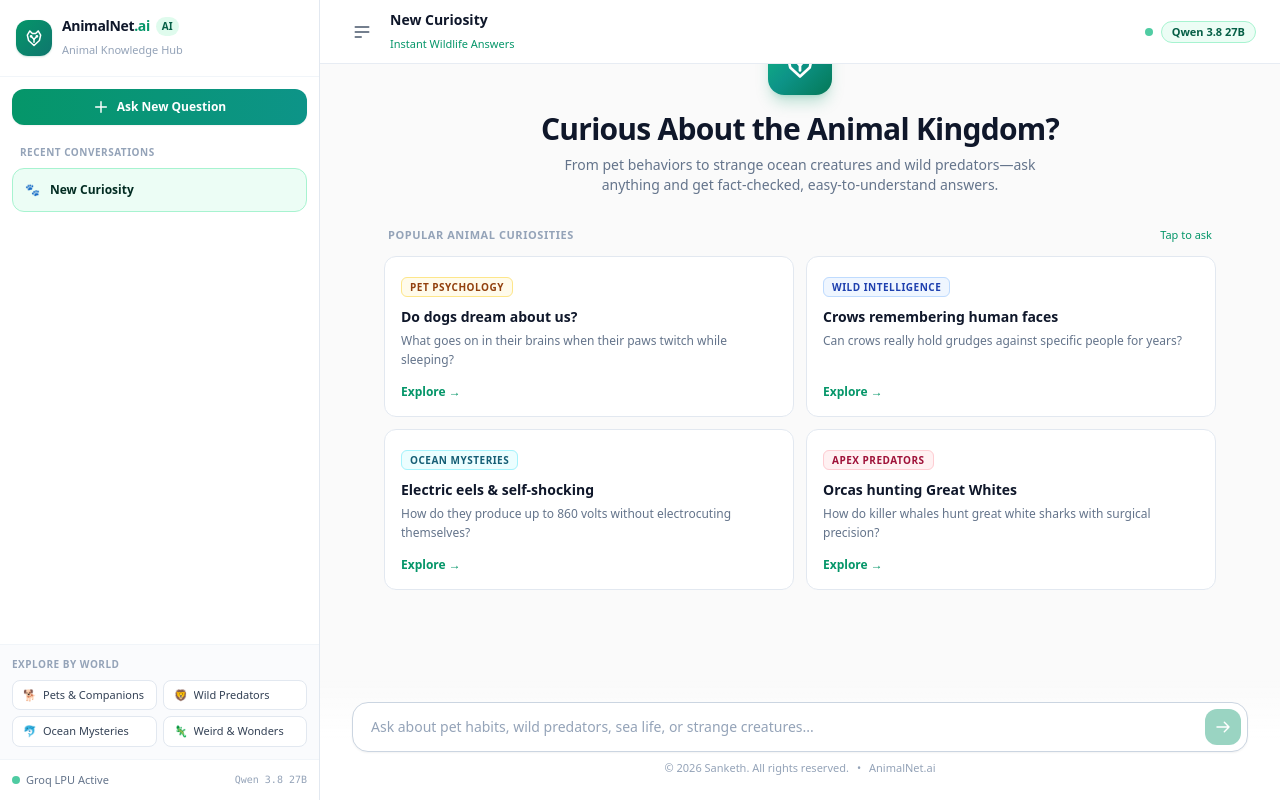
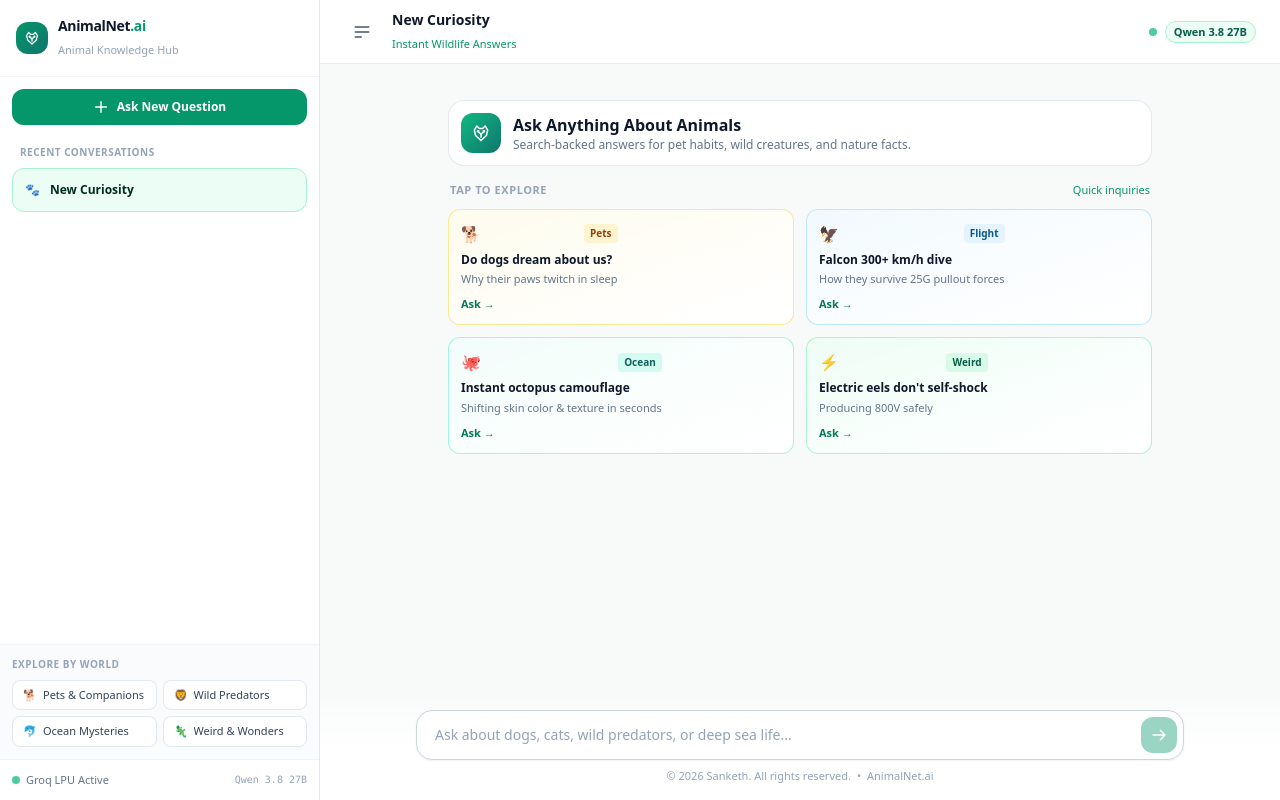
Before and after one commit to sanhegde-hash/animalnet, a React (Vite) app: page / in a window 1280 px wide. Built offline with nearby package versions, Linux system fonts and the light colour scheme; the HTML template or start-up script is replaced by a standard one.

Commit message:
more rel

```diff
--- a/src/App.jsx
+++ b/src/App.jsx
@@ -1,6 +1,6 @@
 import React, { useState, useEffect, useRef } from "react";
 
-// Minimalist outline animal logo (Lion & Wolf geometric fusion)
+// Sleek geometric animal badge logo
 function AnimalLogo({ className = "w-5 h-5 text-white" }) {
   return (
     <svg
@@ -12,7 +12,6 @@ function AnimalLogo({ className = "w-5 h-5 text-white" }) {
       strokeLinejoin="round"
       className={className}
     >
-      {/* Sleek geometric animal face & ears outline */}
       <path d="M4 8.5L7 3.5L10 6.5H14L17 3.5L20 8.5L18.5 15L12 21L5.5 15L4 8.5Z" />
       <path d="M9 10.5L12 13.5L15 10.5" />
       <path d="M12 13.5V17" />
@@ -22,7 +21,7 @@ function AnimalLogo({ className = "w-5 h-5 text-white" }) {
   );
 }
 
-// Markdown Formatter: renders **bold** text, bullet points, and paragraphs cleanly
+// Clean markdown parser for bolding and bullet points
 function FormattedMessage({ text }) {
   if (!text) return null;
 
@@ -89,34 +88,43 @@ function FormattedMessage({ text }) {
   return <div className="space-y-0.5">{formattedElements}</div>;
 }
 
-const STARTER_PROMPTS = [
+// 4 Relatable, Clickable Starter Cards
+const QUICK_PROMPTS = [
   {
-    category: "Pet Psychology",
-    badgeColor: "bg-amber-50 text-amber-800 border-amber-200",
+    icon: "🐕",
+    tag: "Pets",
     title: "Do dogs dream about us?",
-    desc: "What goes on in their brains when their paws twitch while sleeping?",
-    query: "Do dogs dream about their human owners when they sleep and twitch?"
+    desc: "Why their paws twitch in sleep",
+    theme: "border-amber-200/90 bg-gradient-to-br from-amber-50/80 to-white hover:border-amber-400",
+    pill: "bg-amber-100/80 text-amber-800",
+    query: "Do dogs dream about their owners when they sleep and twitch?"
   },
   {
-    category: "Wild Intelligence",
-    badgeColor: "bg-blue-50 text-blue-800 border-blue-200",
-    title: "Crows remembering human faces",
-    desc: "Can crows really hold grudges against specific people for years?",
-    query: "How do crows recognize and remember specific human faces, and do they hold grudges?"
+    icon: "🦅",
+    tag: "Flight",
+    title: "Falcon 300+ km/h dive",
+    desc: "How they survive 25G pullout forces",
+    theme: "border-sky-200/90 bg-gradient-to-br from-sky-50/80 to-white hover:border-sky-400",
+    pill: "bg-sky-100/80 text-sky-800",
+    query: "How fast can a peregrine falcon dive and survive the extreme G-force?"
   },
   {
-    category: "Ocean Mysteries",
-    badgeColor: "bg-cyan-50 text-cyan-800 border-cyan-200",
-    title: "Electric eels & self-shocking",
-    desc: "How do they produce up to 860 volts without electrocuting themselves?",
-    query: "How do electric eels produce high voltage electricity without shocking themselves?"
+    icon: "🐙",
+    tag: "Ocean",
+    title: "Instant octopus camouflage",
+    desc: "Shifting skin color & texture in seconds",
+    theme: "border-teal-200/90 bg-gradient-to-br from-teal-50/80 to-white hover:border-teal-400",
+    pill: "bg-teal-100/80 text-teal-800",
+    query: "How do octopuses change color and texture so fast to match rocks?"
   },
   {
-    category: "Apex Predators",
-    badgeColor: "bg-rose-50 text-rose-800 border-rose-200",
-    title: "Orcas hunting Great Whites",
-    desc: "How do killer whales hunt great white sharks with surgical precision?",
-    query: "How do killer whales hunt great white sharks and why do they target the liver?"
+    icon: "⚡",
+    tag: "Weird",
+    title: "Electric eels don't self-shock",
+    desc: "Producing 800V safely",
+    theme: "border-emerald-200/90 bg-gradient-to-br from-emerald-50/80 to-white hover:border-emerald-400",
+    pill: "bg-emerald-100/80 text-emerald-800",
+    query: "How do electric eels produce up to 860 volts without electrocuting themselves?"
   }
 ];
 
@@ -130,7 +138,7 @@ const QUICK_CATEGORIES = [
 export default function App() {
   const [sessions, setSessions] = useState(() => {
     try {
-      const saved = sessionStorage.getItem("animalnet_sessions");
+      const saved = sessionStorage.getItem("animalnet_v2_sessions");
       if (saved) return JSON.parse(saved);
     } catch (e) {
       console.error(e);
@@ -164,7 +172,7 @@ export default function App() {
 
   useEffect(() => {
     try {
-      sessionStorage.setItem("animalnet_sessions", JSON.stringify(sessions));
+      sessionStorage.setItem("animalnet_v2_sessions", JSON.stringify(sessions));
     } catch (e) {
       console.error("Storage error:", e);
     }
@@ -225,7 +233,7 @@ export default function App() {
           const isFirstQuery = s.messages.length === 0;
           return {
             ...s,
-            title: isFirstQuery ? textToSend.slice(0, 26) + (textToSend.length > 26 ? "..." : "") : s.title,
+            title: isFirstQuery ? textToSend.slice(0, 24) + (textToSend.length > 24 ? "..." : "") : s.title,
             messages: [...s.messages, userMessage]
           };
         }
@@ -299,8 +307,8 @@ export default function App() {
   };
 
   return (
-    <div className="flex h-[100dvh] w-screen bg-[#F4F7F6] text-slate-800 font-sans antialiased overflow-hidden relative">
-      {/* MOBILE BACKDROP OVERLAY */}
+    <div className="flex h-[100dvh] w-screen bg-[#F8FAF9] text-slate-800 font-sans antialiased overflow-hidden relative">
+      {/* MOBILE BACKDROP */}
       {sidebarOpen && (
         <div
           onClick={() => setSidebarOpen(false)}
@@ -314,19 +322,15 @@ export default function App() {
           sidebarOpen ? "translate-x-0" : "-translate-x-full md:hidden"
         }`}
       >
-        {/* LOGO & APP TITLE */}
         <div className="p-4 border-b border-slate-100 flex items-center justify-between">
           <div className="flex items-center gap-2.5">
-            <div className="w-9 h-9 rounded-xl bg-gradient-to-br from-emerald-600 to-teal-700 flex items-center justify-center shadow-sm shadow-emerald-700/20">
-              <AnimalLogo className="w-5 h-5 text-white" />
+            <div className="w-8 h-8 rounded-xl bg-gradient-to-br from-emerald-600 to-teal-700 flex items-center justify-center shadow-sm">
+              <AnimalLogo className="w-4 h-4 text-white" />
             </div>
             <div>
               <div className="flex items-center gap-1.5">
                 <span className="font-bold text-slate-900 tracking-tight text-sm">
                   AnimalNet<span className="text-emerald-600">.ai</span>
-                </span>
-                <span className="text-[10px] font-bold px-1.5 py-0.5 rounded-full bg-emerald-100/70 text-emerald-800">
-                  AI
                 </span>
               </div>
               <span className="text-[11px] text-slate-400">Animal Knowledge Hub</span>
@@ -341,11 +345,10 @@ export default function App() {
           </button>
         </div>
 
-        {/* NEW QUESTION BUTTON */}
         <div className="p-3">
           <button
             onClick={createNewSession}
-            className="w-full flex items-center justify-center gap-2 px-3.5 py-2.5 bg-gradient-to-r from-emerald-600 to-teal-600 hover:from-emerald-700 hover:to-teal-700 active:scale-[0.98] text-white rounded-xl text-xs font-semibold shadow-sm transition-all"
+            className="w-full flex items-center justify-center gap-2 px-3.5 py-2.5 bg-emerald-600 hover:bg-emerald-700 active:scale-[0.98] text-white rounded-xl text-xs font-semibold shadow-sm transition-all"
           >
             <svg className="w-4 h-4" fill="none" stroke="currentColor" viewBox="0 0 24 24">
               <path strokeLinecap="round" strokeLinejoin="round" strokeWidth="2.2" d="M12 4v16m8-8H4" />
@@ -354,7 +357,6 @@ export default function App() {
           </button>
         </div>
 
-        {/* PAST QUESTIONS LIST */}
         <div className="flex-1 overflow-y-auto px-3 py-1 space-y-1">
           <p className="text-[10px] uppercase font-bold text-slate-400 tracking-wider px-2 py-1">
             Recent Conversations
@@ -392,7 +394,6 @@ export default function App() {
           })}
         </div>
 
-        {/* RELATABLE ANIMAL CATEGORIES */}
         <div className="p-3 border-t border-slate-100 bg-slate-50/70">
           <p className="text-[10px] uppercase font-bold text-slate-400 tracking-wider mb-2">
             Explore By World
@@ -411,7 +412,6 @@ export default function App() {
           </div>
         </div>
 
-        {/* FOOTER BADGE */}
         <div className="p-3 border-t border-slate-100 bg-white">
           <div className="flex items-center justify-between text-[11px] text-slate-500">
             <span className="flex items-center gap-1.5 font-medium">
@@ -423,15 +423,15 @@ export default function App() {
         </div>
       </aside>
 
-      {/* MAIN CHAT CANVAS */}
-      <div className="flex-1 flex flex-col h-full min-w-0 bg-[#FAFAFA] relative">
-        {/* HEADER */}
-        <header className="h-14 sm:h-16 px-4 sm:px-6 bg-white/95 backdrop-blur-md border-b border-slate-200/80 flex items-center justify-between shrink-0">
-          <div className="flex items-center gap-2.5 min-w-0">
+      {/* MAIN SCREEN */}
+      <div className="flex-1 flex flex-col h-full min-w-0 bg-[#F8FAF9] relative">
+        {/* HEADER BAR */}
+        <header className="h-14 sm:h-16 px-3.5 sm:px-6 bg-white/95 backdrop-blur-md border-b border-slate-200/80 flex items-center justify-between shrink-0">
+          <div className="flex items-center gap-2 sm:gap-3 min-w-0">
             <button
               onClick={() => setSidebarOpen(!sidebarOpen)}
               className="p-1.5 sm:p-2 rounded-xl text-slate-600 hover:text-slate-900 hover:bg-slate-100 transition-colors"
-              aria-label="Toggle sidebar"
+              aria-label="Toggle history sidebar"
             >
               <svg className="w-5 h-5" fill="none" stroke="currentColor" viewBox="0 0 24 24">
                 <path strokeLinecap="round" strokeLinejoin="round" strokeWidth="2" d="M4 6h16M4 12h16M4 18h7" />
@@ -449,62 +449,68 @@ export default function App() {
 
           <div className="flex items-center gap-2 text-xs text-slate-500 font-medium shrink-0">
             <span className="w-2 h-2 rounded-full bg-emerald-500 animate-pulse"></span>
-            <span className="px-2.5 py-0.5 rounded-full bg-emerald-50 text-emerald-800 border border-emerald-200 font-semibold text-[11px]">
+            <span className="px-2 py-0.5 rounded-full bg-emerald-50 text-emerald-800 border border-emerald-200 font-semibold text-[11px]">
               Qwen 3.8 27B
             </span>
           </div>
         </header>
 
-        {/* CHAT MESSAGES OR FRIENDLY HERO LANDING */}
-        <main className="flex-1 overflow-y-auto px-4 sm:px-6 md:px-8 py-5 space-y-5 max-w-4xl w-full mx-auto">
+        {/* MAIN BODY: 4 DISCOVERY CARDS OR ACTIVE CHAT */}
+        <main className="flex-1 overflow-y-auto px-3.5 sm:px-6 md:px-8 py-3.5 sm:py-5 space-y-4 max-w-3xl w-full mx-auto">
           {activeSession.messages.length === 0 ? (
-            /* WARM, FRIENDLY HERO STATE */
-            <div className="py-6 sm:py-12 flex flex-col items-center text-center">
-              {/* BRAND LOGO */}
-              <div className="w-16 h-16 sm:w-18 sm:h-18 rounded-2xl bg-gradient-to-br from-emerald-500 via-teal-600 to-emerald-700 flex items-center justify-center shadow-lg shadow-emerald-600/25 mb-4">
-                <AnimalLogo className="w-9 h-9 text-white" />
+            /* BRAND NEW LANDING: COMPACT TOP HERO & 4 RELATABLE CARDS */
+            <div className="py-2 sm:py-4 flex flex-col">
+              {/* COMPACT INTRO HEADER */}
+              <div className="flex items-center gap-3 p-3 rounded-2xl bg-white border border-slate-200/90 shadow-2xs mb-4">
+                <div className="w-10 h-10 rounded-xl bg-gradient-to-br from-emerald-500 to-teal-700 flex items-center justify-center text-white shrink-0 shadow-sm">
+                  <AnimalLogo className="w-5 h-5 text-white" />
+                </div>
+                <div>
+                  <h2 className="text-sm sm:text-base font-bold text-slate-900 leading-tight">
+                    Ask Anything About Animals
+                  </h2>
+                  <p className="text-[11px] sm:text-xs text-slate-500 leading-normal">
+                    Search-backed answers for pet habits, wild creatures, and nature facts.
+                  </p>
+                </div>
               </div>
 
-              <h2 className="text-2xl sm:text-3xl font-extrabold text-slate-900 tracking-tight">
-                Curious About the Animal Kingdom?
-              </h2>
-              <p className="text-xs sm:text-sm text-slate-500 mt-2 max-w-lg leading-relaxed">
-                From pet behaviors to strange ocean creatures and wild predators—ask anything and get fact-checked, easy-to-understand answers.
-              </p>
-
-              {/* CURATED STARTER CARDS */}
-              <div className="w-full mt-8 text-left">
-                <div className="flex items-center justify-between mb-3 px-1">
-                  <p className="text-[11px] font-bold text-slate-400 uppercase tracking-wider">
-                    Popular Animal Curiosities
-                  </p>
-                  <span className="text-[11px] text-emerald-600 font-medium">Tap to ask</span>
+              {/* SECTION TITLE */}
+              <div className="flex items-center justify-between mb-2.5 px-0.5">
+                <span className="text-[11px] font-bold uppercase tracking-wider text-slate-400">
+                  Tap to Explore
+                </span>
+                <span className="text-[11px] font-medium text-emerald-600">Quick inquiries</span>
               </div>
 
-                <div className="grid grid-cols-1 sm:grid-cols-2 gap-3">
-                  {STARTER_PROMPTS.map((item, pIdx) => (
+              {/* 4 COMPACT INTERACTIVE CARDS */}
+              <div className="grid grid-cols-2 gap-2 sm:gap-3">
+                {QUICK_PROMPTS.map((item, pIdx) => (
                   <button
                     key={pIdx}
                     onClick={() => handleSend(item.query)}
-                      className="p-4 rounded-xl bg-white border border-slate-200 hover:border-emerald-500 hover:shadow-md transition-all text-left flex flex-col justify-between group active:scale-[0.99]"
+                    className={`p-3 rounded-xl border text-left flex flex-col justify-between transition-all shadow-2xs active:scale-[0.98] ${item.theme}`}
                   >
                     <div>
-                        <span className={`text-[10px] font-bold uppercase tracking-wider border px-2 py-0.5 rounded-md ${item.badgeColor}`}>
-                          {item.category}
+                      <div className="flex items-center justify-between mb-1.5">
+                        <span className="text-base">{item.icon}</span>
+                        <span className={`text-[10px] font-bold px-1.5 py-0.5 rounded ${item.pill}`}>
+                          {item.tag}
                         </span>
-                        <h3 className="text-sm font-bold text-slate-900 mt-2.5 mb-1 group-hover:text-emerald-700 transition-colors">
+                      </div>
+                      <h3 className="text-xs font-bold text-slate-900 leading-snug">
                         {item.title}
                       </h3>
-                        <p className="text-xs text-slate-500 leading-relaxed">
+                      <p className="text-[11px] text-slate-500 mt-1 line-clamp-2 leading-tight">
                         {item.desc}
                       </p>
                     </div>
-                      <div className="mt-3.5 flex items-center justify-end text-xs text-emerald-600 font-semibold group-hover:translate-x-0.5 transition-transform">
-                        Explore →
+
+                    <div className="mt-2.5 flex items-center justify-end text-[11px] font-semibold text-emerald-700">
+                      Ask →
                     </div>
                   </button>
                 ))}
-                </div>
               </div>
             </div>
           ) : (
@@ -514,16 +520,16 @@ export default function App() {
               return (
                 <div
                   key={idx}
-                  className={`flex gap-3 ${isUser ? "justify-end" : "justify-start"}`}
+                  className={`flex gap-2.5 sm:gap-3 ${isUser ? "justify-end" : "justify-start"}`}
                 >
                   {!isUser && (
-                    <div className="w-8 h-8 rounded-xl bg-gradient-to-br from-emerald-600 to-teal-700 text-white flex items-center justify-center shrink-0 shadow-sm mt-0.5">
-                      <AnimalLogo className="w-4 h-4 text-white" />
+                    <div className="w-7 h-7 sm:w-8 sm:h-8 rounded-xl bg-gradient-to-br from-emerald-600 to-teal-700 text-white flex items-center justify-center shrink-0 shadow-sm mt-0.5">
+                      <AnimalLogo className="w-3.5 h-3.5 sm:w-4 sm:h-4 text-white" />
                     </div>
                   )}
 
                   <div
-                    className={`max-w-[88%] sm:max-w-[82%] rounded-2xl px-4 sm:px-5 py-3.5 sm:py-4 text-xs sm:text-sm leading-relaxed ${
+                    className={`max-w-[88%] sm:max-w-[82%] rounded-2xl px-3.5 sm:px-5 py-3 sm:py-3.5 text-xs sm:text-sm leading-relaxed ${
                       isUser
                         ? "bg-gradient-to-r from-emerald-600 to-teal-600 text-white rounded-tr-xs shadow-sm font-medium"
                         : "bg-white text-slate-800 border border-slate-200 rounded-tl-xs shadow-xs"
@@ -535,20 +541,19 @@ export default function App() {
                       <FormattedMessage text={msg.text} />
                     )}
 
-                    {/* SOURCE CITATIONS */}
                     {!isUser && msg.sources && msg.sources.length > 0 && (
-                      <div className="mt-3 pt-3 border-t border-slate-100">
-                        <div className="flex items-center gap-1.5 text-[11px] font-semibold text-emerald-800 uppercase tracking-wider mb-1.5">
-                          <svg className="w-3.5 h-3.5 text-emerald-600" fill="none" stroke="currentColor" viewBox="0 0 24 24">
+                      <div className="mt-2.5 pt-2.5 border-t border-slate-100">
+                        <div className="flex items-center gap-1.5 text-[10px] sm:text-[11px] font-semibold text-emerald-800 uppercase tracking-wider mb-1">
+                          <svg className="w-3 h-3 text-emerald-600" fill="none" stroke="currentColor" viewBox="0 0 24 24">
                             <path strokeLinecap="round" strokeLinejoin="round" strokeWidth="2" d="M13.828 10.172a4 4 0 00-5.656 0l-4 4a4 4 0 105.656 5.656l1.102-1.101m-.758-4.899a4 4 0 005.656 0l4-4a4 4 0 00-5.656-5.656l-1.1 1.1" />
                           </svg>
                           Verified Sources
                         </div>
-                        <div className="flex flex-wrap gap-1.5">
+                        <div className="flex flex-wrap gap-1">
                           {msg.sources.map((src, sIdx) => (
                             <span
                               key={sIdx}
-                              className="inline-flex items-center px-2 py-0.5 rounded-md bg-slate-50 text-slate-600 border border-slate-200 text-[10px] sm:text-[11px] font-medium"
+                              className="inline-flex items-center px-2 py-0.5 rounded bg-slate-50 text-slate-600 border border-slate-200 text-[10px] sm:text-[11px] font-medium"
                             >
                               📄 {src}
                             </span>
@@ -563,7 +568,7 @@ export default function App() {
                   </div>
 
                   {isUser && (
-                    <div className="w-8 h-8 rounded-xl bg-slate-200 text-slate-700 flex items-center justify-center shrink-0 text-xs font-bold mt-0.5">
+                    <div className="w-7 h-7 sm:w-8 sm:h-8 rounded-xl bg-slate-200 text-slate-700 flex items-center justify-center shrink-0 text-xs font-bold mt-0.5">
                       You
                     </div>
                   )}
@@ -572,16 +577,15 @@ export default function App() {
             })
           )}
 
-          {/* TELEMETRY LOADING STATE */}
           {isLoading && (
-            <div className="flex items-center gap-3">
-              <div className="w-8 h-8 rounded-xl bg-gradient-to-br from-emerald-600 to-teal-700 text-white flex items-center justify-center shrink-0 shadow-sm animate-pulse">
-                <AnimalLogo className="w-4 h-4 text-white" />
+            <div className="flex items-center gap-2.5">
+              <div className="w-7 h-7 sm:w-8 sm:h-8 rounded-xl bg-gradient-to-br from-emerald-600 to-teal-700 text-white flex items-center justify-center shrink-0 shadow-sm animate-pulse">
+                <AnimalLogo className="w-3.5 h-3.5 text-white" />
               </div>
-              <div className="inline-flex items-center gap-2 px-3.5 py-2 rounded-full bg-white border border-slate-200 shadow-xs text-xs text-emerald-800 font-medium">
+              <div className="inline-flex items-center gap-2 px-3 py-1.5 rounded-full bg-white border border-slate-200 shadow-xs text-xs text-emerald-800 font-medium">
                 <span className="w-2 h-2 rounded-full bg-emerald-500 animate-ping"></span>
-                <span className="truncate max-w-[220px] sm:max-w-none">
-                  {statusText || "Fact-checking animal research..."}
+                <span className="truncate max-w-[210px] sm:max-w-none">
+                  {statusText || "Fact-checking live research..."}
                 </span>
               </div>
             </div>
@@ -591,14 +595,14 @@ export default function App() {
         </main>
 
         {/* INPUT PROMPT BAR & FOOTER */}
-        <footer className="p-3 sm:p-4 md:p-6 bg-gradient-to-t from-white via-white to-transparent shrink-0">
-          <div className="max-w-4xl mx-auto">
-            <div className="relative flex items-center bg-white border border-slate-300 focus-within:border-emerald-600 focus-within:ring-2 focus-within:ring-emerald-100 rounded-xl sm:rounded-2xl shadow-sm transition-all p-1.5">
+        <footer className="p-2.5 sm:p-4 bg-gradient-to-t from-white via-white to-transparent shrink-0">
+          <div className="max-w-3xl mx-auto">
+            <div className="relative flex items-center bg-white border border-slate-300 focus-within:border-emerald-600 focus-within:ring-2 focus-within:ring-emerald-100 rounded-xl sm:rounded-2xl shadow-sm transition-all p-1 sm:p-1.5">
               <textarea
                 value={input}
                 onChange={(e) => setInput(e.target.value)}
                 onKeyDown={handleKeyDown}
-                placeholder="Ask about pet habits, wild predators, sea life, or strange creatures..."
+                placeholder="Ask about dogs, cats, wild predators, or deep sea life..."
                 rows={1}
                 className="w-full px-2.5 sm:px-3 py-1.5 sm:py-2 text-xs sm:text-sm bg-transparent outline-none resize-none placeholder:text-slate-400 text-slate-800 max-h-24 sm:max-h-32"
               />
@@ -614,10 +618,9 @@ export default function App() {
               </button>
             </div>
 
-            {/* COPYRIGHT FOOTER */}
-            <div className="mt-2 text-center text-[10px] sm:text-[11px] text-slate-400 flex flex-col sm:flex-row items-center justify-center gap-0.5 sm:gap-2">
+            <div className="mt-2 text-center text-[10px] sm:text-[11px] text-slate-400 flex items-center justify-center gap-1.5">
               <span>© {new Date().getFullYear()} Sanketh. All rights reserved.</span>
-              <span className="hidden sm:inline">•</span>
+              <span>•</span>
               <span>AnimalNet.ai</span>
             </div>
           </div>
```
Lines whose indentation alone changed are shown as unchanged.
